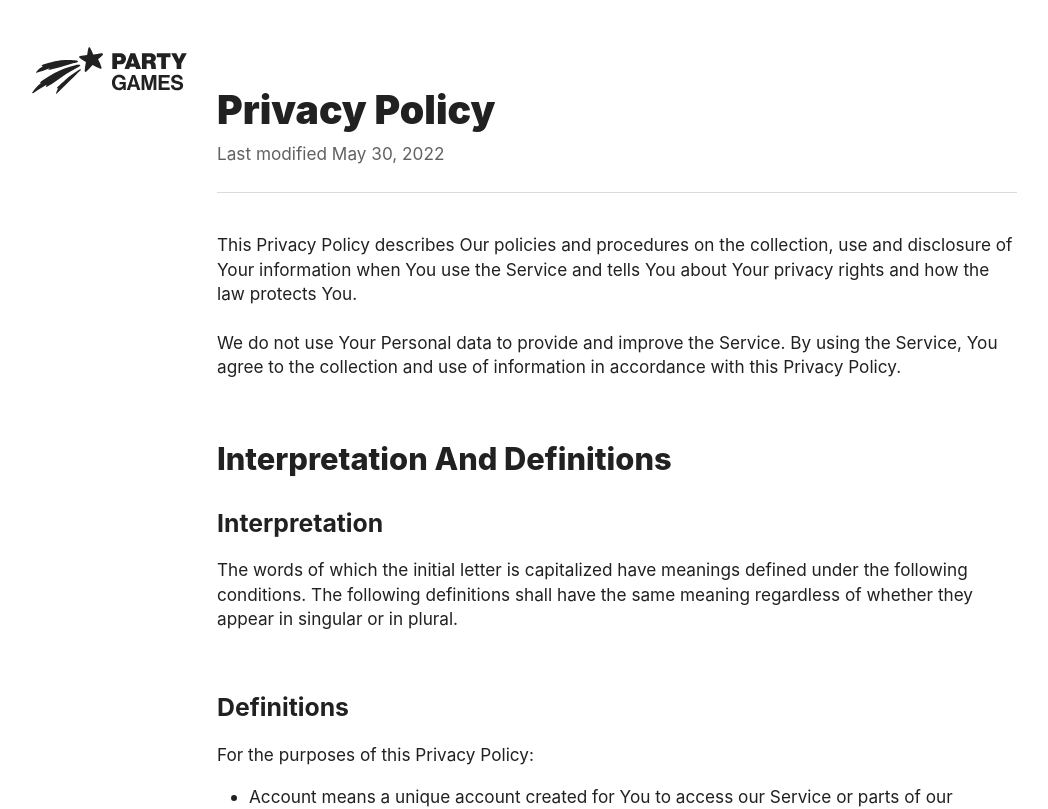
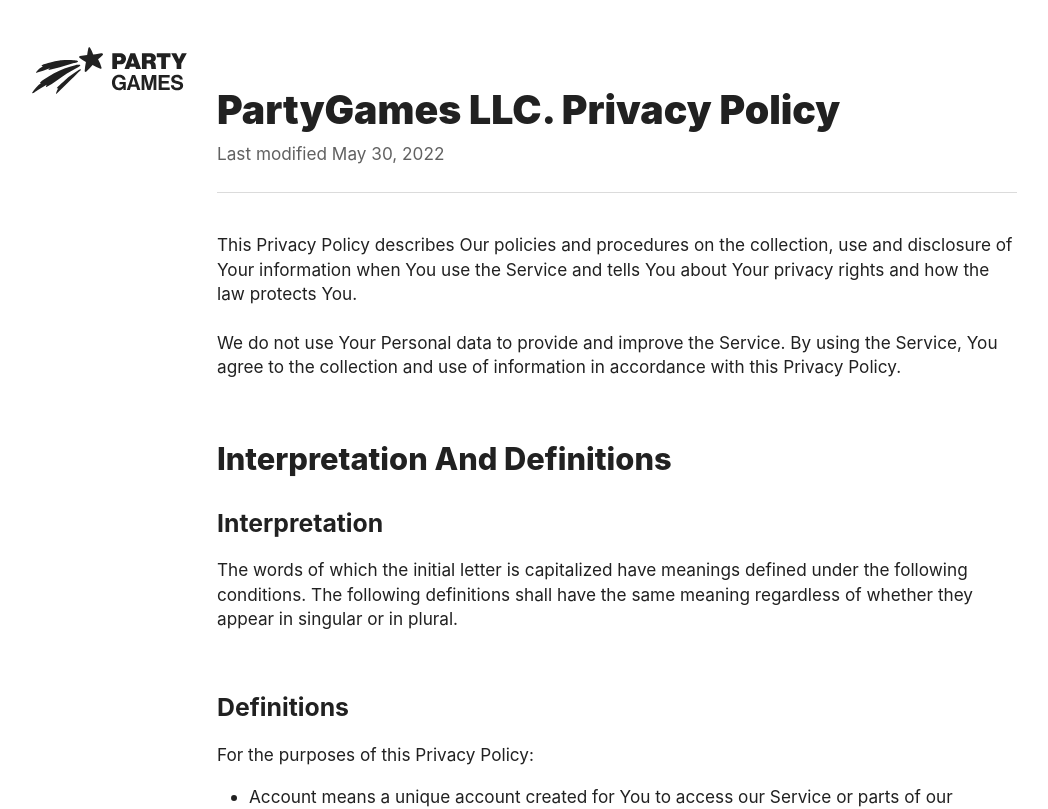
Before and after one commit to dankocher/partygames.dev, a React (Create React App) app: page /privacy in a window 1280 px wide. Shown: the top 809 px of the page, without its empty margins (23-1071 px from the left). Built offline with nearby package versions, Linux system fonts and the light colour scheme.

Commit message:
fix: privacy title changed

```diff
--- a/src/screens/Privacy/index.tsx
+++ b/src/screens/Privacy/index.tsx
@@ -13,7 +13,7 @@
   const { description, dateUpdate } = info.main.privacy;
 
   const altMainLogo = "PARTY GAMES Logo";
-  const privacyPolicy = "Privacy policy";
+  const privacyPolicy = "PartyGames LLC. Privacy Policy ";
 
   return (
     <div className={styles.container}>
```
